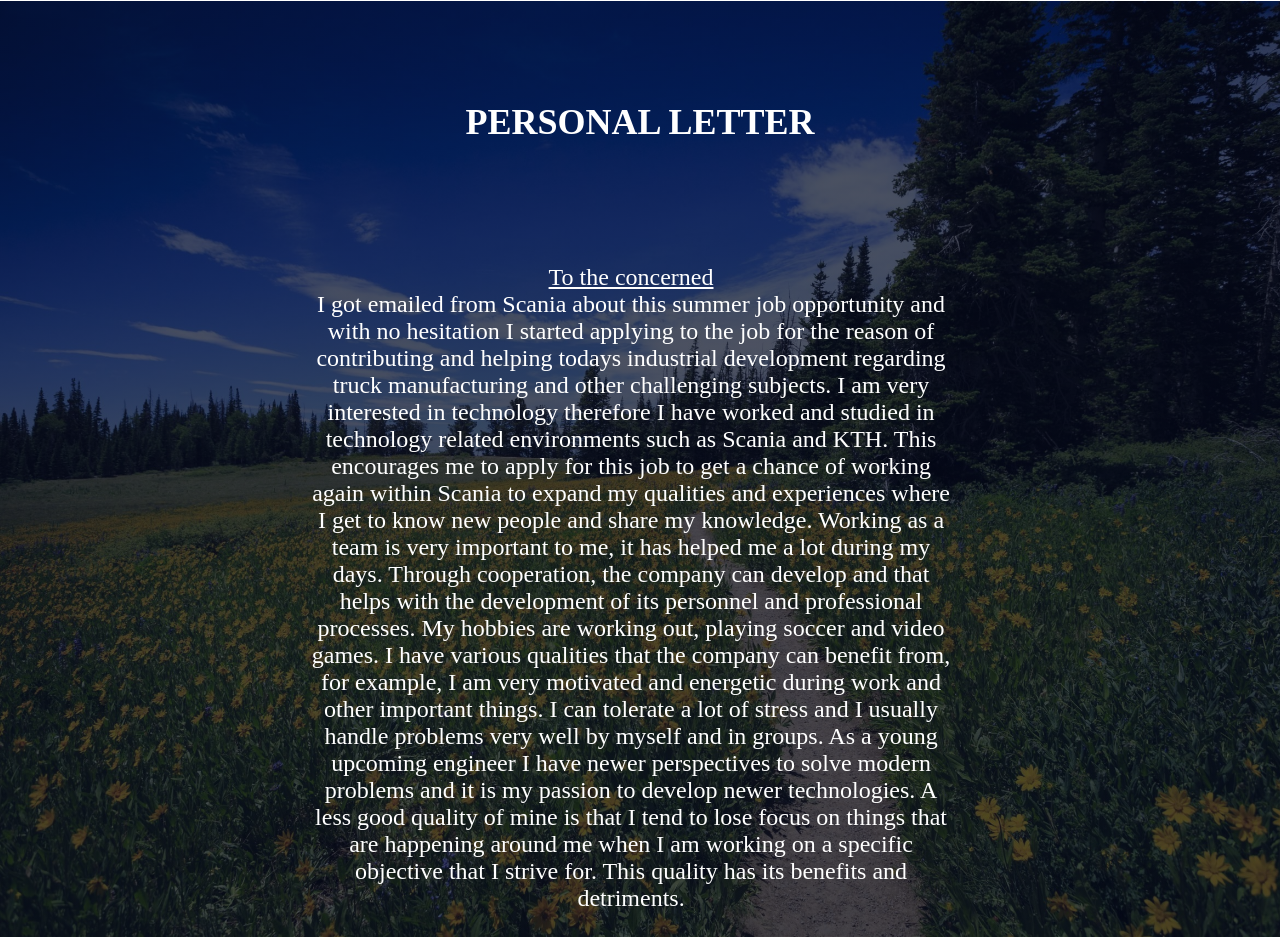
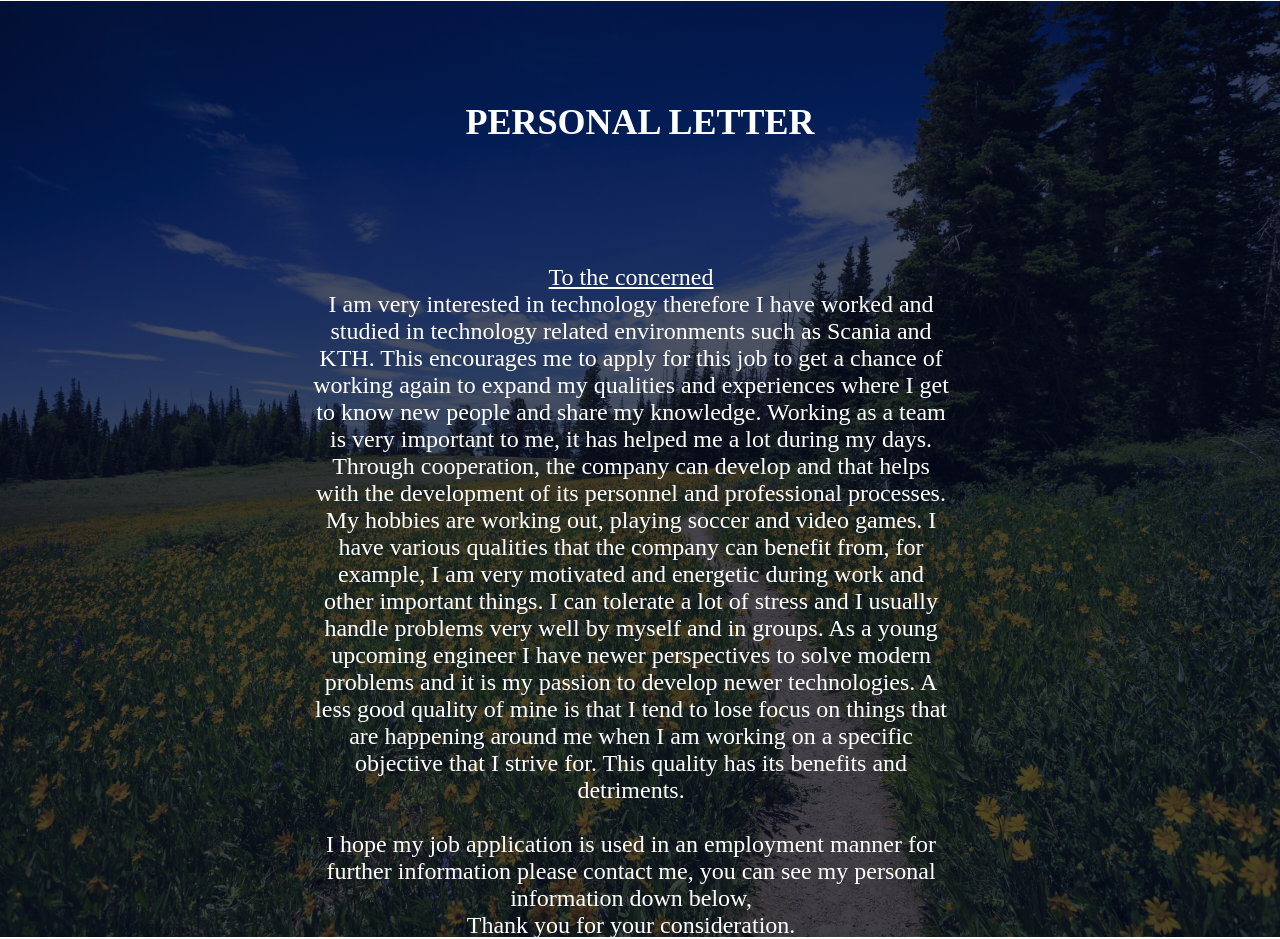
Before and after one commit to MaichlHendi/My_Website, a plain HTML site: page index.html in a window 1280 px wide. Shown: the part 2688-3627 px from the top of the page. Drawn offline with Linux system fonts and the light colour scheme.

Commit message:
Update index.html

```diff
--- a/index.html
+++ b/index.html
@@ -179,12 +179,10 @@
             <div class="col1">
             <p>
                 <br> <u> To the concerned </u><br>
-                I got emailed from Scania about this summer job opportunity
-                and with no hesitation I started applying to the job for the reason of contributing and helping todays industrial
-                development regarding truck manufacturing and other challenging subjects. I am very
+                I am very
                 interested in technology therefore I have worked and studied in technology related environments
                 such as Scania and KTH. This encourages me to apply for this job to get a chance of working again
-                within Scania to expand my qualities and experiences where I get to know new people and share
+                to expand my qualities and experiences where I get to know new people and share
                 my knowledge. Working as a team is very important to me, it has helped me a lot during my days.
                 Through cooperation, the company can develop and that helps with the
                 development of its personnel and professional processes. My hobbies are working out, playing
@@ -194,8 +192,7 @@
                 As a young upcoming engineer I have newer perspectives to solve modern problems and it is my
                 passion to develop newer technologies. A less good quality of mine is that I tend to lose
                 focus on things that are happening around me when I am working on a specific objective that
-                I strive for. This quality has its benefits and detriments. <br> <br> I look forward to coming out again
-                to the industry and work with the development of Scania. I hope my job application is used in
+                I strive for. This quality has its benefits and detriments. <br> <br> I hope my job application is used in
                 an employment manner for further information please contact me, you can see my personal
                 information down below, <br> Thank you for your consideration.
 
```
